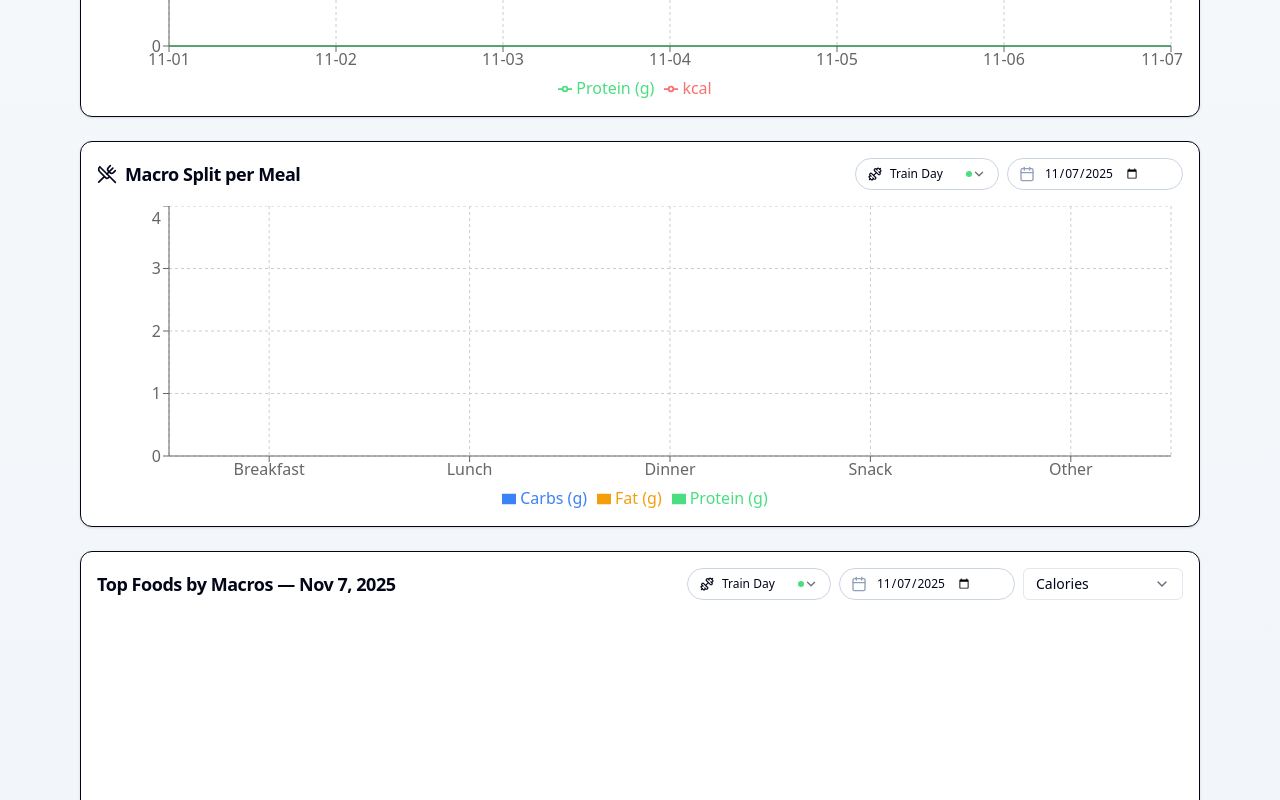
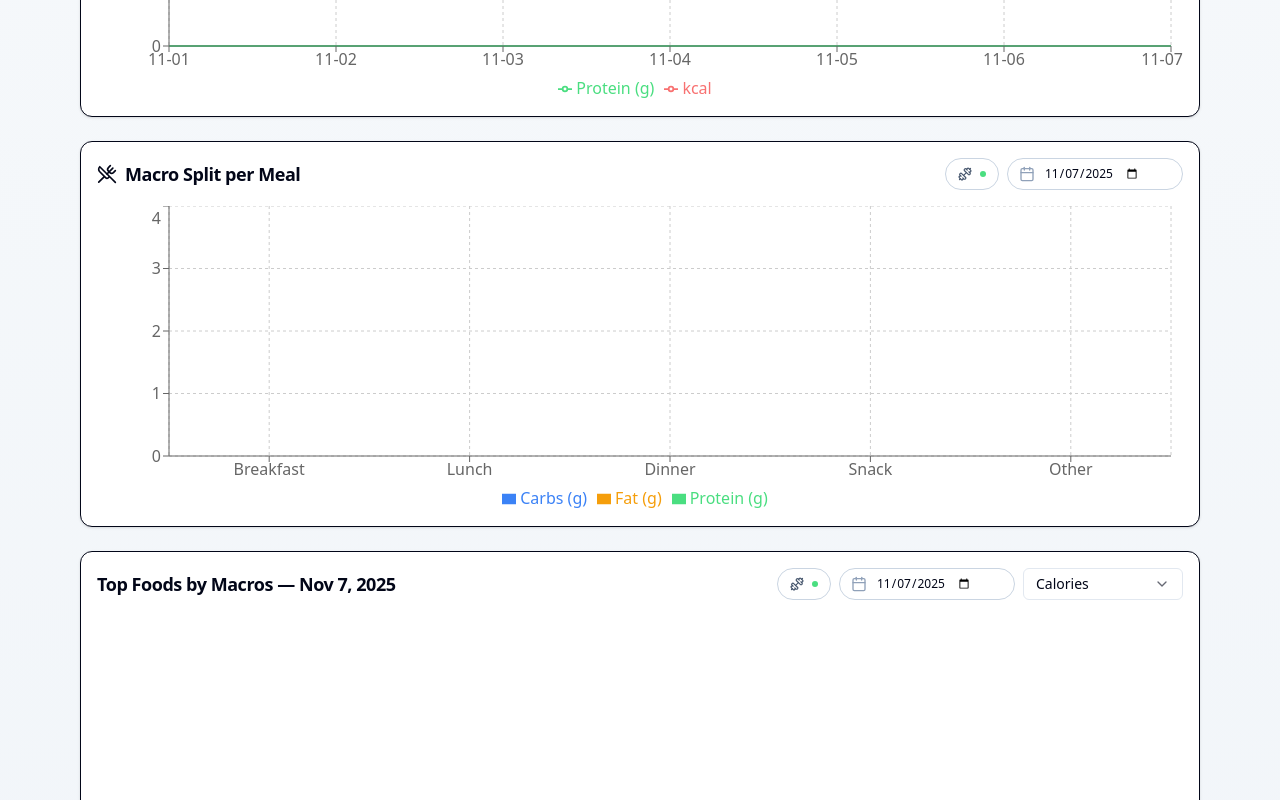
Before and after one commit to worldpeacemetta/WorldPeaceBuilder, a React (Vite) app: page / in a window 1280 px wide. Shown: the part 895-1695 px from the top of the page. Built offline with nearby package versions, Linux system fonts and the light colour scheme.

Commit message:
Move goal mode editing to daily log

```diff
--- a/src/App.jsx
+++ b/src/App.jsx
@@ -453,6 +453,7 @@ export default function MacroTrackerApp(){
   const stickyGoals = useMemo(() => goalValuesForDate(stickyDate), [goalValuesForDate, stickyDate]);
   const dashboardGoals = useMemo(() => goalValuesForDate(logDate), [goalValuesForDate, logDate]);
   const goalTarget = useMemo(() => goalValuesForDate(goalDate), [goalValuesForDate, goalDate]);
+  const logDateMode = resolveModeForDate(logDate);
   const splitMode = resolveModeForDate(splitDate);
   const goalDateMode = resolveModeForDate(goalDate);
   const topFoodsMode = resolveModeForDate(topFoodsDate);
@@ -760,7 +761,7 @@ export default function MacroTrackerApp(){
                 <div className="flex items-center justify-between gap-3">
                   <CardTitle>Goal vs Actual</CardTitle>
                   <div className="flex items-center gap-2">
-                    <GoalModeSelect value={goalDateMode} onChange={(mode)=>setGoalModeForDate(goalDate || todayISO(), mode)} />
+                    <GoalModeBadge value={goalDateMode} />
                     <DatePickerButton value={goalDate} onChange={(value)=>setGoalDate(value||todayISO())} className="w-44" />
                   </div>
                 </div>
@@ -822,7 +823,7 @@ export default function MacroTrackerApp(){
                 <div className="flex items-center justify-between gap-3">
                   <CardTitle className="flex items-center gap-2"><UtensilsCrossed className="h-5 w-5"/>Macro Split per Meal</CardTitle>
                   <div className="flex items-center gap-2">
-                    <GoalModeSelect value={splitMode} onChange={(mode)=>setGoalModeForDate(splitDate || todayISO(), mode)} />
+                    <GoalModeBadge value={splitMode} />
                     <DatePickerButton value={splitDate} onChange={(value)=>setSplitDate(value||todayISO())} className="w-44" />
                   </div>
                 </div>
@@ -852,7 +853,6 @@ export default function MacroTrackerApp(){
               selectedDate={topFoodsDate}
               onDateChange={(value)=>setTopFoodsDate(value||todayISO())}
               goalMode={topFoodsMode}
-              onGoalModeChange={(mode)=>setGoalModeForDate(topFoodsDate || todayISO(), mode)}
             />
 
             {/* Averages tiles (non-empty days only) */}
@@ -868,7 +868,10 @@ export default function MacroTrackerApp(){
           <TabsContent value="daily" className="mt-6 space-y-6">
             <Card>
               <CardHeader>
-                <CardTitle className="flex items-center gap-2"><History className="h-5 w-5"/>Log your intake</CardTitle>
+                <div className="flex flex-wrap items-center justify-between gap-3">
+                  <CardTitle className="flex items-center gap-2"><History className="h-5 w-5"/>Log your intake</CardTitle>
+                  <GoalModeSelect value={logDateMode} onChange={(mode)=>setGoalModeForDate(logDate || todayISO(), mode)} />
+                </div>
               </CardHeader>
               <CardContent className="space-y-4">
                 <div className="grid md:grid-cols-6 gap-3 items-end">
@@ -1259,6 +1262,29 @@ function GoalModeSelect({ value, onChange, className }) {
     </Select>
   );
 }
+
+function GoalModeBadge({ value, className }) {
+  const normalized = value === 'rest' ? 'rest' : 'train';
+  const activeOption = GOAL_MODE_OPTIONS.find((option) => option.value === normalized) || GOAL_MODE_OPTIONS[0];
+  return (
+    <div
+      className={cn(
+        "flex h-8 items-center justify-center gap-2 rounded-full border border-slate-300 bg-white/80 px-3 text-xs text-slate-600 dark:border-slate-700 dark:bg-slate-900/60 dark:text-slate-300",
+        "pointer-events-none select-none",
+        className,
+      )}
+      title={activeOption.label}
+    >
+      <span className="sr-only">{activeOption.label}</span>
+      <activeOption.Icon className="h-3.5 w-3.5" aria-hidden="true" />
+      <span
+        className="inline-flex h-1.5 w-1.5 rounded-full"
+        style={{ backgroundColor: activeOption.accent }}
+        aria-hidden="true"
+      />
+    </div>
+  );
+}
 function KpiCard({ title, value, goal }){
   return (
     <Card className="overflow-hidden">
@@ -1418,7 +1444,7 @@ function GoalDonut({ label, color, actual, goal, unit }) {
     </div>
   );
 }
-function TopFoodsCard({ topFoods, topMacroKey, onMacroChange, selectedDate, onDateChange, goalMode, onGoalModeChange }){
+function TopFoodsCard({ topFoods, topMacroKey, onMacroChange, selectedDate, onDateChange, goalMode }){
   const dayLabel = selectedDate ? format(new Date(selectedDate), 'PP') : 'Select a day';
   return (
     <Card>
@@ -1426,7 +1452,7 @@ function TopFoodsCard({ topFoods, topMacroKey, onMacroChange, selectedDate, onDa
         <div className="flex items-center justify-between gap-3">
           <CardTitle>Top Foods by Macros — {dayLabel}</CardTitle>
           <div className="flex items-center gap-2">
-            <GoalModeSelect value={goalMode} onChange={(mode)=>onGoalModeChange(mode)} className="w-36" />
+            <GoalModeBadge value={goalMode} />
             <DatePickerButton value={selectedDate} onChange={onDateChange} className="w-44" />
             <Select value={topMacroKey} onValueChange={onMacroChange}>
               <SelectTrigger className="h-8 w-40"><SelectValue placeholder="Macro" /></SelectTrigger>
```
